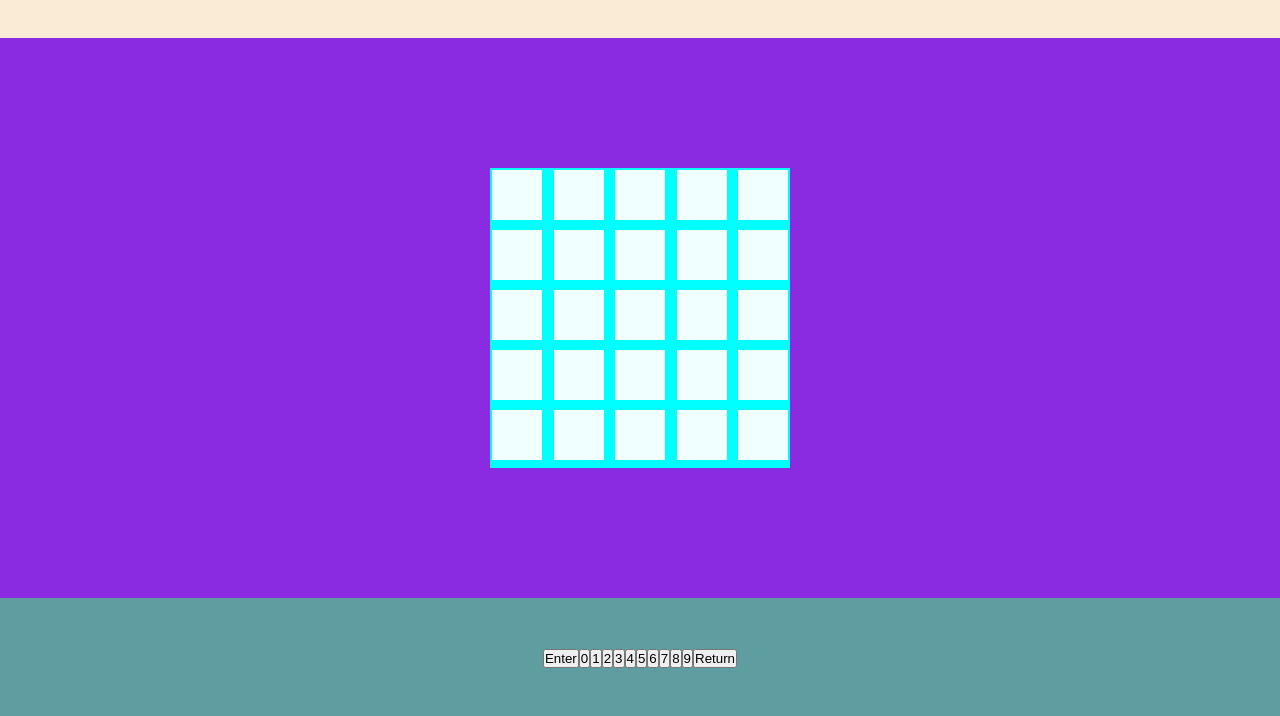
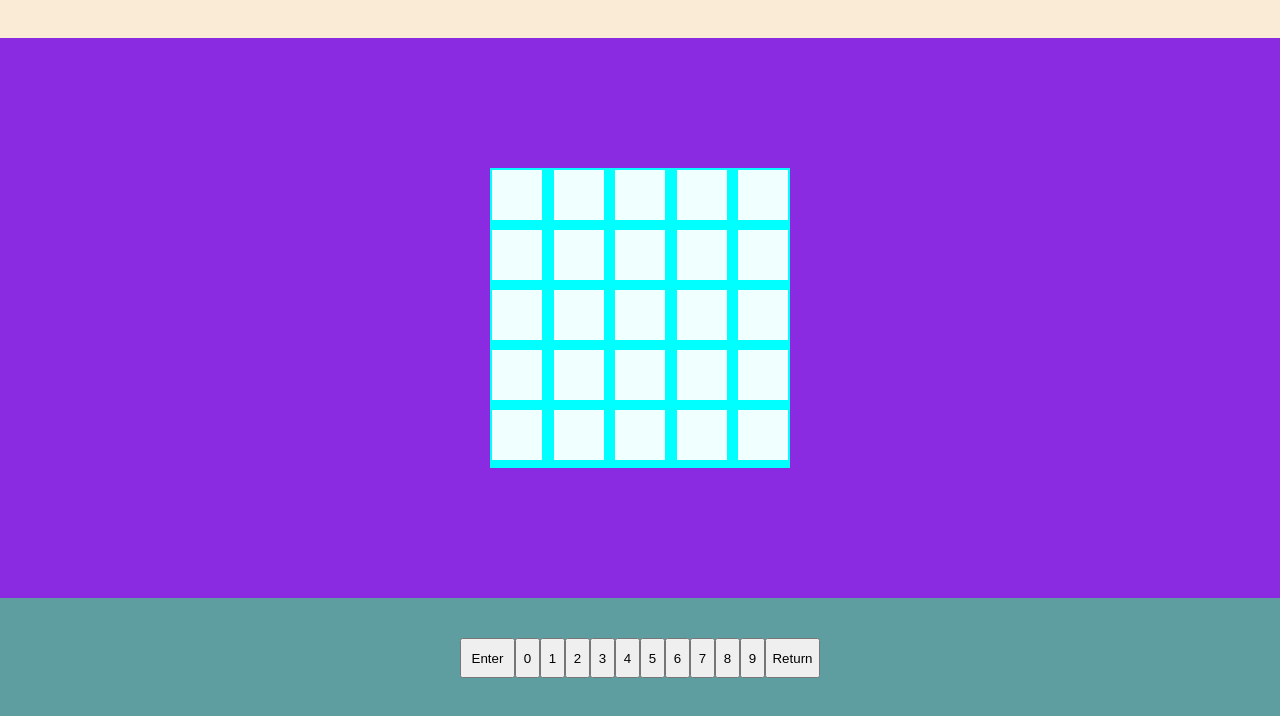
Before and after one commit to mbortg995/AdvancedJS, a plain HTML site: page 02_NUMBERLE/index.html in a window 1280 px wide. Shown: the part 82-798 px from the top of the page. Drawn offline with Linux system fonts and the light colour scheme.

Commit message:
Added some style to the keyboard to have the buttons a bit larger.

```diff
--- a/02_NUMBERLE/styles.css
+++ b/02_NUMBERLE/styles.css
@@ -50,6 +50,22 @@
   justify-content: center;
 }
 
+.number{
+  height: 40px;
+  width: 25px;
+}
+
+.enter{
+  height: 40px;
+  width: 55px;
+}
+
+.return{
+  height: 40px;
+  width: 55px;
+}
+
+
 h1{
   display: flex;
   align-items: center;
```
